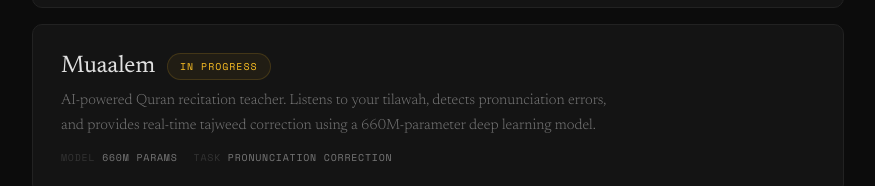
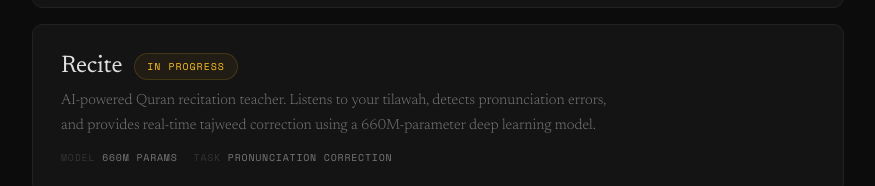
Before and after one commit to quran/quran.ai, a plain HTML site: page index.html in a window 1280 px wide. Shown: the part 1161-1347 px from the top of the page, without its empty margins (202-1077 px from the left). Drawn offline with nearby package versions, Linux system fonts and the light colour scheme.

Commit message:
chore: rename Muaalem to Recite
Co-Authored-By: Claude Opus 4.6 <noreply@anthropic.com>

```diff
--- a/index.html
+++ b/index.html
@@ -343,7 +343,7 @@
     color: var(--text);
   }
 
-  /* Secondary card (Muaalem) */
+  /* Secondary card (Recite) */
   .card-secondary {
     animation: fadeIn 0.8s ease-out 0.7s both;
   }
@@ -555,12 +555,12 @@
         </div>
       </div>
 
-      <!-- Muaalem — Secondary -->
+      <!-- Recite — Secondary -->
       <div class="card card-secondary">
         <div class="card-inner">
           <div class="card-left">
             <div class="card-name-row">
-              <div class="card-name">Muaalem</div>
+              <div class="card-name">Recite</div>
               <div class="badge badge-wip">In Progress</div>
             </div>
             <p class="card-desc">
```
